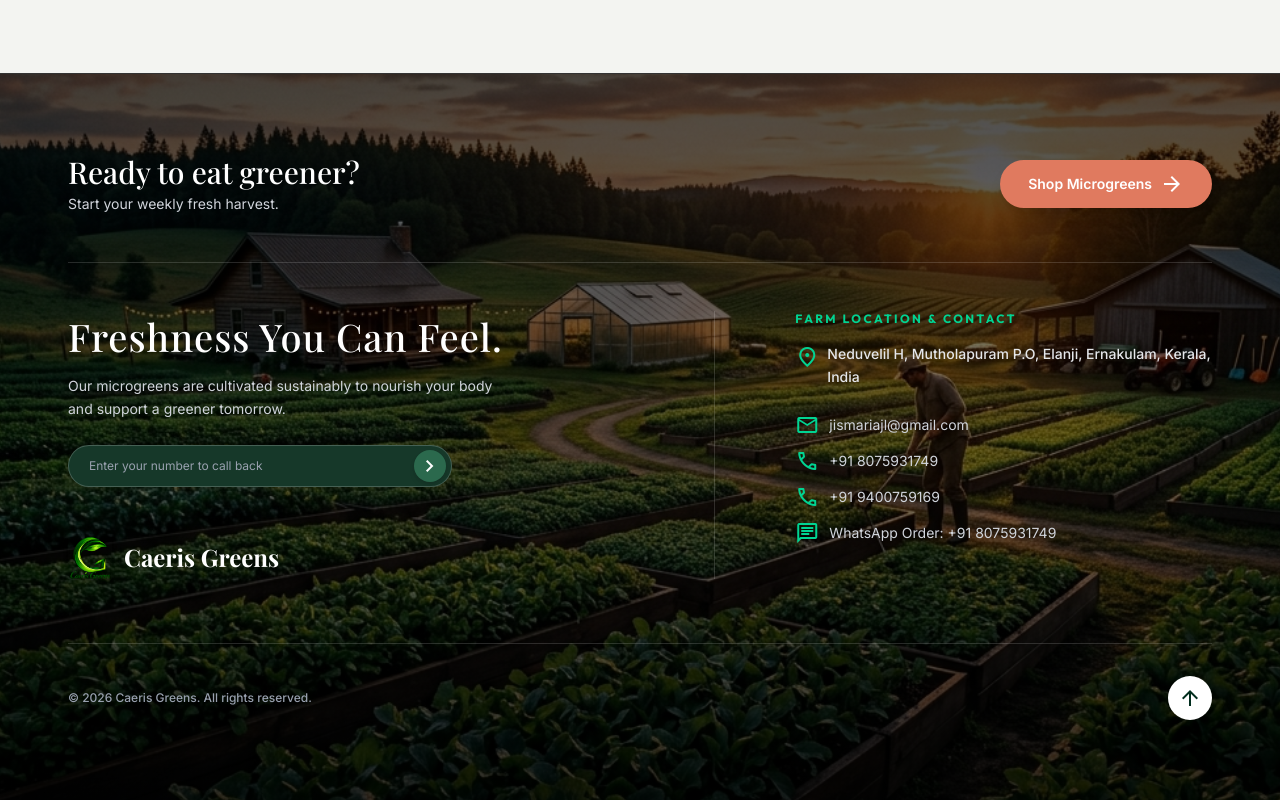
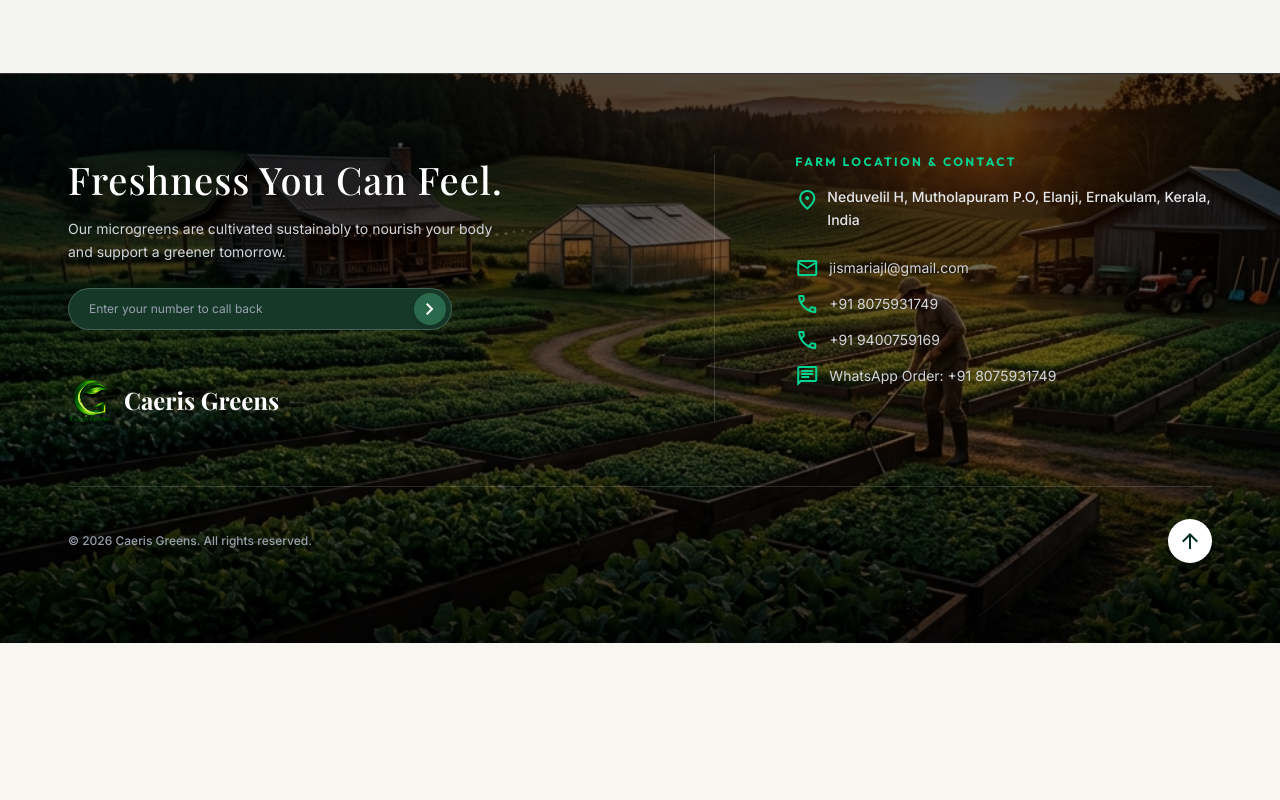
Before and after one commit to Akshayck-dev/green, a React (Vite) app in the folder verdureleaf-website/: page / in a window 1280 px wide. Shown: the part 6429-7229 px from the top of the page. After the commit the page ends 7072 px from the top, so only its background shows below. Built offline with nearby package versions, Linux system fonts and the light colour scheme; a web font is replaced by a local one.

Commit message:
fix: Remove Ready to eat greener banner from top of Footer

```diff
--- a/verdureleaf-website/src/components/Footer.jsx
+++ b/verdureleaf-website/src/components/Footer.jsx
@@ -19,25 +19,6 @@ export default function Footer() {
 
       {/* Main Footer Container */}
       <div className="max-w-[1240px] mx-auto px-6 md:px-12 py-16 md:py-20 relative z-10">
-        {/* Final Footer Campaign CTA */}
-        <div className="pb-12 border-b border-white/15 mb-12 flex flex-col md:flex-row items-start md:items-center justify-between gap-6">
-          <div>
-            <h3 className="font-serif text-2xl md:text-3xl font-medium text-white mb-1">
-              Ready to eat greener?
-            </h3>
-            <p className="font-body text-xs md:text-sm text-gray-300">
-              Start your weekly fresh harvest.
-            </p>
-          </div>
-          <Link
-            to="/shop"
-            className="bg-accent text-on-tertiary px-7 py-3 rounded-full font-body text-xs md:text-sm font-semibold hover:opacity-95 transition-opacity shadow-lg flex items-center gap-2"
-          >
-            <span>Shop Microgreens</span>
-            <span className="material-symbols-outlined text-[16px]">arrow_forward</span>
-          </Link>
-        </div>
-
         {/* 2-Column Grid */}
         <div className="grid grid-cols-1 lg:grid-cols-12 gap-10 md:gap-12 pb-16">
           {/* Column 1: Brand Philosophy & Callback (Left ~ 7 Cols) */}
```
